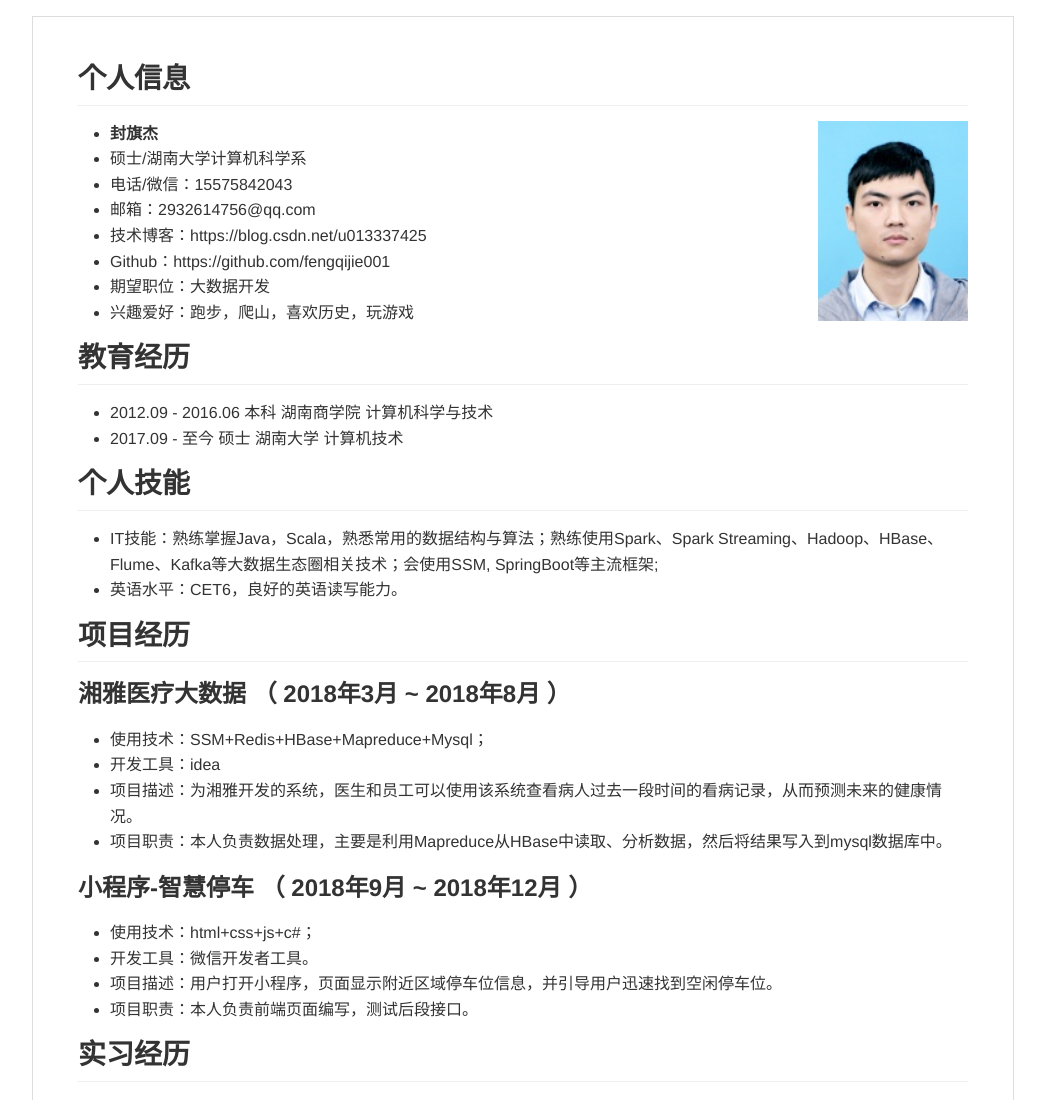
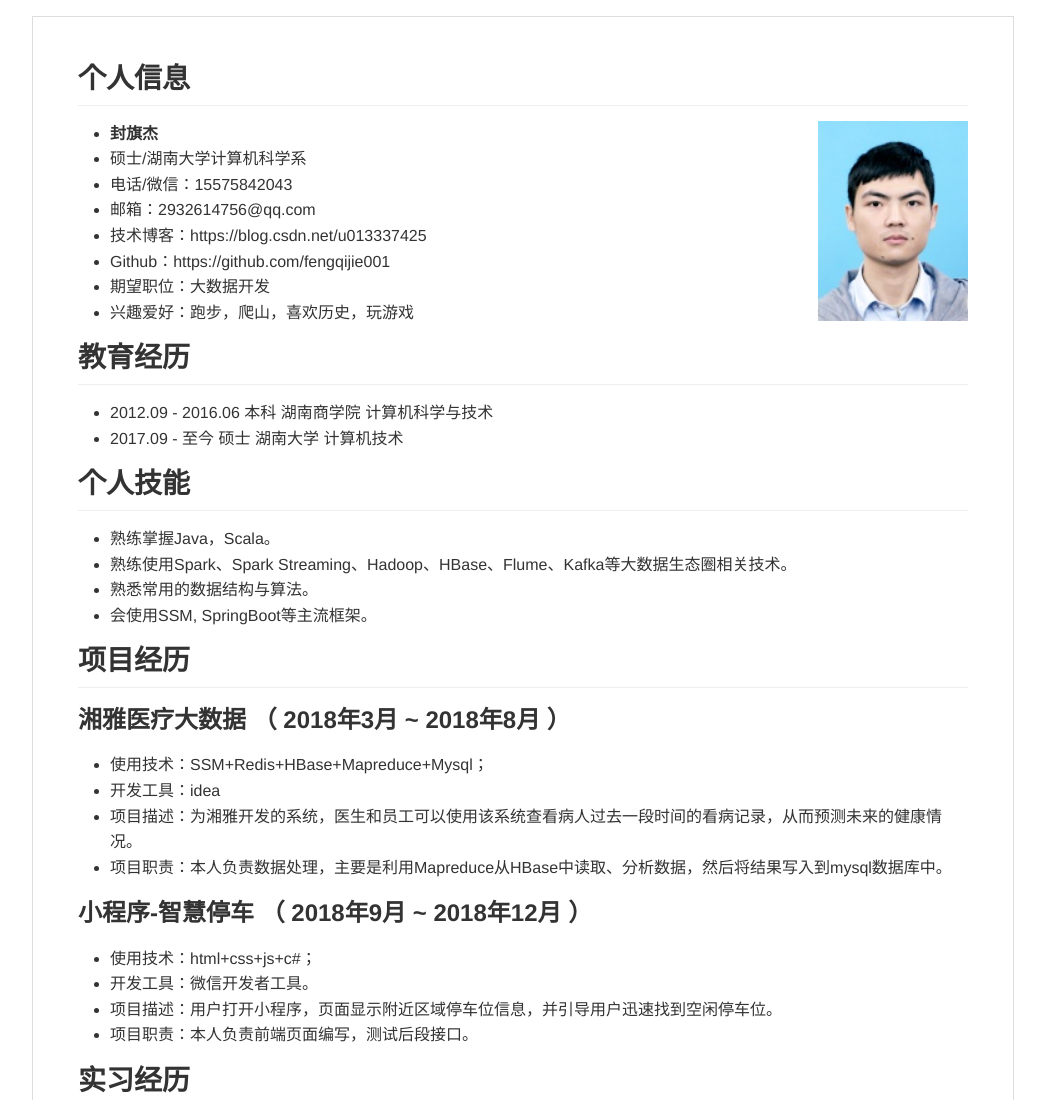
Before and after one commit to fengqijie001/fengqijie001.github.io, a plain HTML site: page index.html in a window 1280 px wide. Shown: the top 1100 px of the page, without its empty margins (117-1162 px from the left). Drawn offline with Linux system fonts and the light colour scheme.

Commit message:
Update index.html

```diff
--- a/index.html
+++ b/index.html
@@ -1080,8 +1080,10 @@ body .markdown-body
 </ul>
 <h2 id="_2">个人技能<a class="headerlink" href="file:///C:/users/admini~1/appdata/local/temp/17.html#_2" title="Permanent link"></a></h2>
 <ul>
-<li>IT技能：熟练掌握Java，Scala，熟悉常用的数据结构与算法；熟练使用Spark、Spark Streaming、Hadoop、HBase、Flume、Kafka等大数据生态圈相关技术；会使用SSM, SpringBoot等主流框架; </li>
-<li>英语水平：CET6，良好的英语读写能力。</li>
+<li>熟练掌握Java，Scala。</li>
+<li>熟练使用Spark、Spark Streaming、Hadoop、HBase、Flume、Kafka等大数据生态圈相关技术。</li>
+<li>熟悉常用的数据结构与算法。</li>
+<li>会使用SSM, SpringBoot等主流框架。</li>
 </ul>
 <h2 id="_3">项目经历<a class="headerlink" href="file:///C:/users/admini~1/appdata/local/temp/17.html#_3" title="Permanent link"></a></h2>
 <h3 id="20183-20188">湘雅医疗大数据 （ 2018年3月 ~ 2018年8月 ）<a class="headerlink" href="file:///C:/users/admini~1/appdata/local/temp/17.html#20183-20188" title="Permanent link"></a></h3>
```
